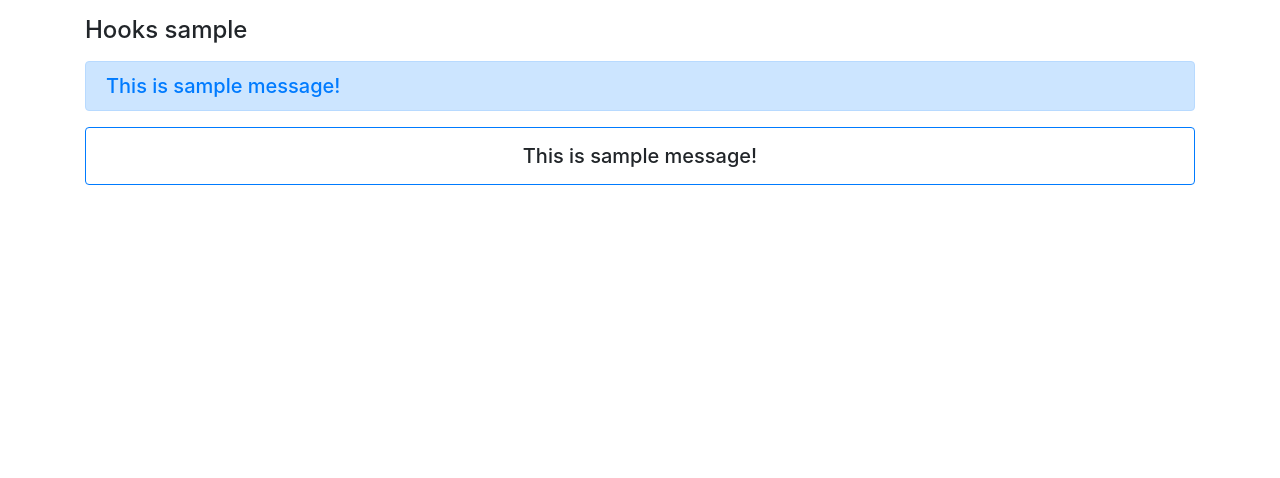
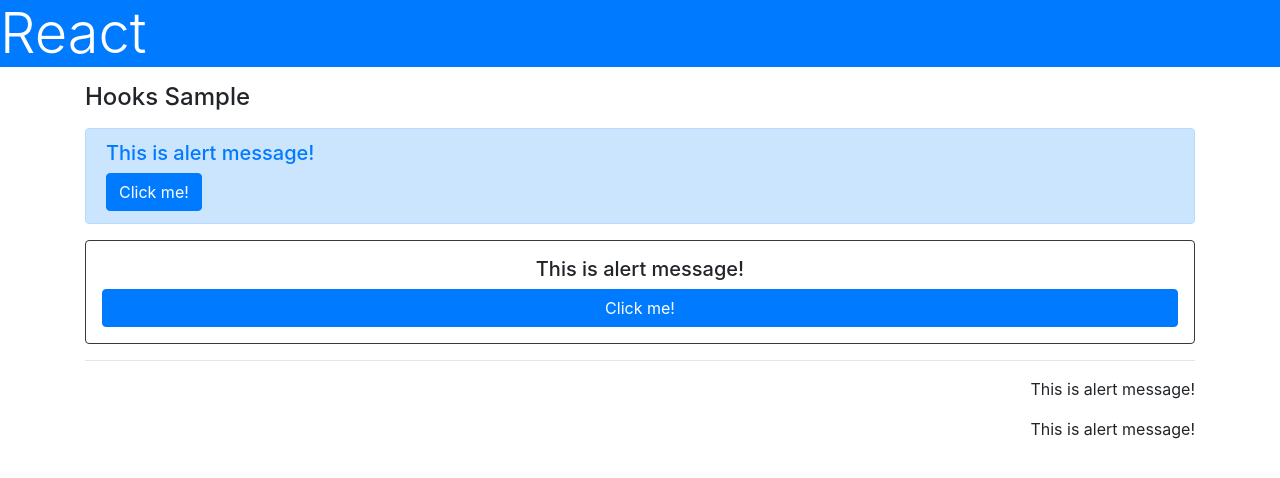
Before and after one commit to nagi125/test-react-bootstrap, a React (Create React App) app: page / in a window 1280 px wide. Shown: the top 478 px of the page. Built offline with nearby package versions, Linux system fonts and the light colour scheme.

Commit message:
Hooks stateサンプル追加

```diff
--- a/src/App.js
+++ b/src/App.js
@@ -5,35 +5,58 @@ import React, { Component, useState } from 'react'
 import { Button } from 'react-bootstrap'
 
 function App() {
-  const [msg] = useState("This is sample message!")
+  const [alert, setAlert] = useState("This is alert message!")
+  const [card, setCard]   = useState("This is alert message!")
 
   return (
       <React.Fragment>
-        <h1 className="bg-primary text-white display-4"></h1>
+        <h1 className="bg-primary text-white display-4">React</h1>
         <div className="container">
-          <h4 className="my-3">Hooks sample</h4>
-          <AlertMessage message={msg} />
-          <CardMessage message={msg} />
+          <h4 className="my-3">Hooks Sample</h4>
+          <AlertMessage alert={alert} setAlert={setAlert} />
+          <CardMessage card={card} setCard={setCard} />
+          <hr />
+          <div className="text-right">
+            <p>{alert}</p>
+            <p>{card}</p>
+          </div>
         </div>
       </React.Fragment>
   )
+
 }
 
 function AlertMessage(props) {
+  const data = ["Hello!", "Welcome...", "Good-Bye?"]
+
+  const actionAlert = () => {
+    const re = data[Math.floor(Math.random() * data.length)]
+    props.setAlert('message: "' + re + '".')
+  }
+
   return (
       <React.Fragment>
         <div className="alert alert-primary h5 text-primary">
-          { props.message }
+          <h5>{props.alert}</h5>
+          <button onClick={actionAlert} className="btn btn-primary">Click me!</button>
         </div>
       </React.Fragment>
   )
 }
 
 function CardMessage(props) {
+  const [count, setCount] = useState(0)
+
+  const actionCard = () => {
+    setCount(count + 1)
+    props.setCard("card counter: " + count + " count.")
+  }
+
   return (
       <React.Fragment>
-        <div className="card p-3 h5 border-primary text-center">
-          { props.message }
+        <div className="card p-3 border-dark text-center">
+          <h5>{props.card}</h5>
+          <button onClick={actionCard} className="btn btn-primary">Click me!</button>
         </div>
       </React.Fragment>
   )
```
